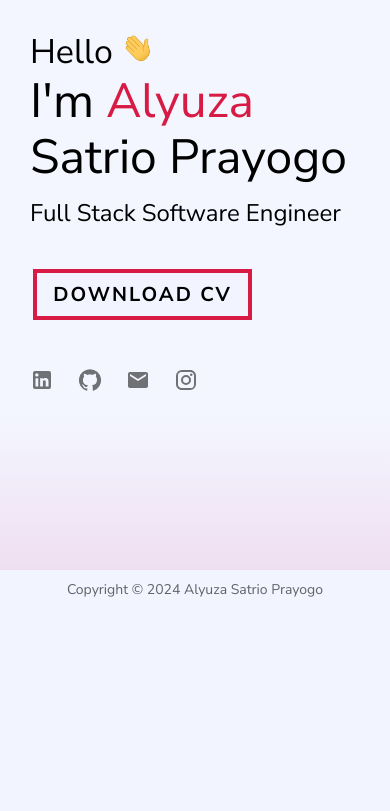
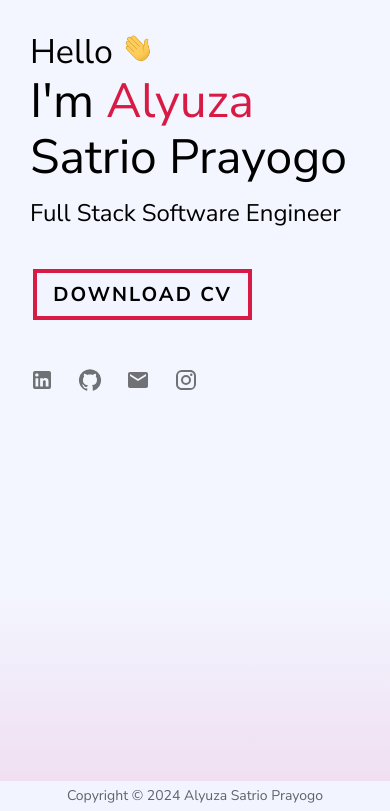
Before and after one commit to alyuza/Personal-Website, a React (Vite) app: page / in a window 390 px wide. Shown: the part 410-1221 px from the top of the page. Before the commit the page ends 1020 px from the top, so only its background shows below. Built offline with nearby package versions, Linux system fonts and the light colour scheme.

Commit message:
fix bug : home section footer

```diff
--- a/src/components/Footer/footer.module.scss
+++ b/src/components/Footer/footer.module.scss
@@ -1,4 +1,4 @@
 .footer {
   background-color: rgb(242, 245, 255);
-  padding: 10px;
+  padding: 5px;
 }
--- a/src/components/MainPage/HomeSection/home.module.scss
+++ b/src/components/MainPage/HomeSection/home.module.scss
@@ -8,7 +8,7 @@ $bcolor1: linear-gradient(180deg, rgba(255, 255, 255, 0.101) 0%, rgba(255, 255,
 .home {
   background: $bcolor1;
   padding: 0px 20px 20px 20px;
-  height: 100vh;
+  height: 88.5vh;
   display: flex;
   justify-content: center;
   align-items: center;
@@ -112,7 +112,7 @@ $bcolor1: linear-gradient(180deg, rgba(255, 255, 255, 0.101) 0%, rgba(255, 255,
 
 @media only screen and (max-width: 768px) {
   .home {
-    height: 100vh;
+    height: 125vh;
     display: flex;
     flex-direction: column;
     justify-content: flex-start; // Align children to the start (top) of the container
```
